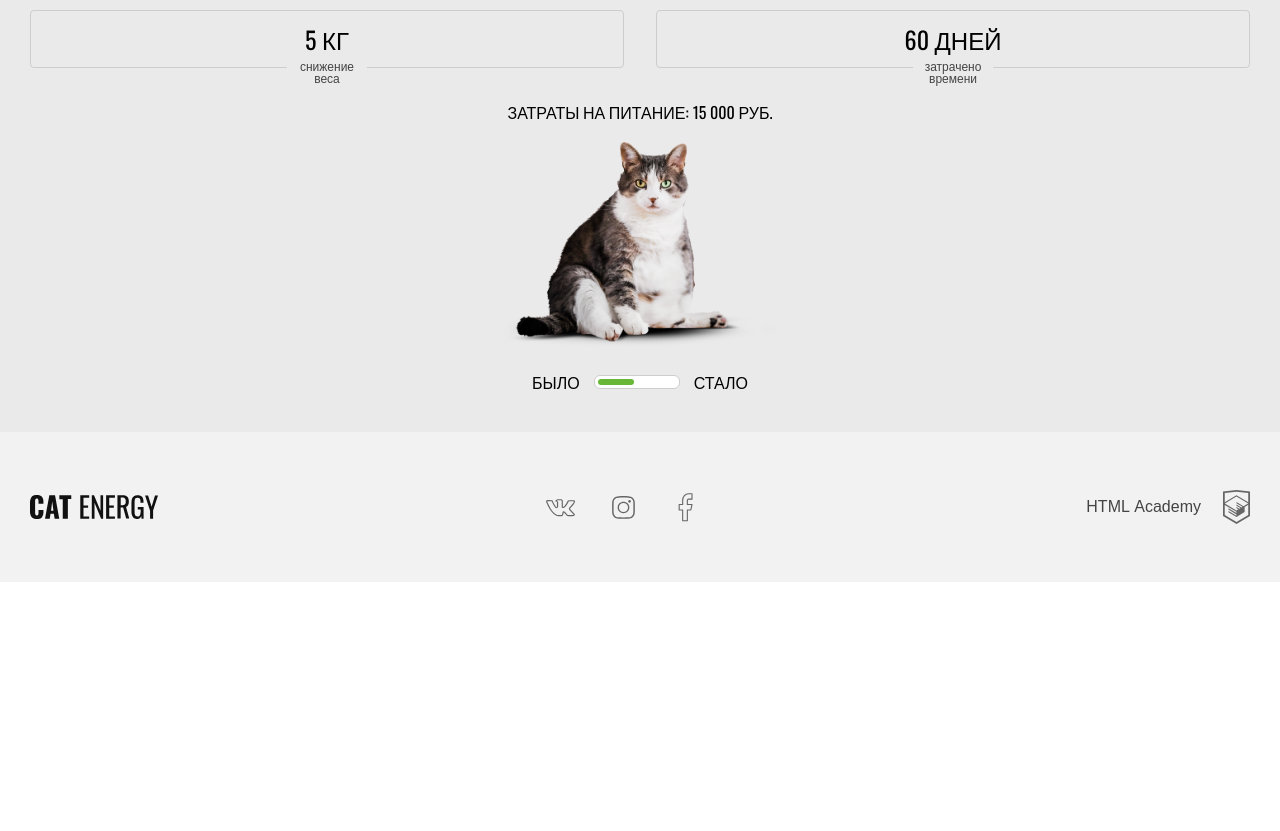
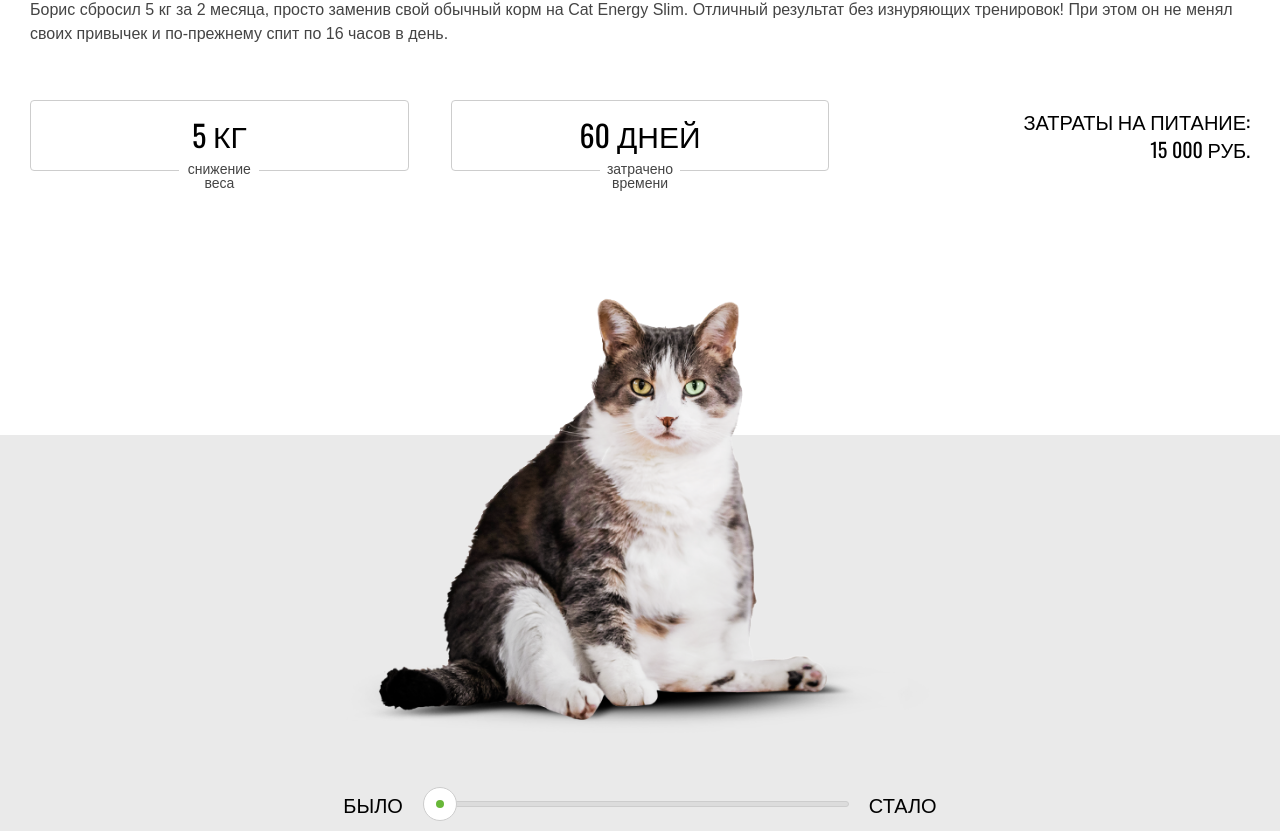
Before and after one commit to iAndreiAbramov/cat-energy-next-tailwind, a Next.js app: page / in a window 1280 px wide. Shown: the part 1889-2720 px from the top of the page. Before the commit the page ends 2471 px from the top, so only its background shows below. Built offline with nearby package versions, Linux system fonts and the light colour scheme.

Commit message:
feat: add tablet example slider and section adaptive

```diff
--- a/src/app/_sections/ExampleSection/ExampleSection.css
+++ b/src/app/_sections/ExampleSection/ExampleSection.css
@@ -10,8 +10,7 @@
         grid-template-columns: 1fr 1fr;
         grid-template-areas:
         'first second'
-        'third third'
-        ;
+        'third third';
         column-gap: 32px;
         row-gap: 32px;
     }
@@ -19,9 +18,11 @@
     .first-area {
         grid-area: first;
     }
+
     .second-area {
         grid-area: second;
     }
+
     .third-area {
         grid-area: third;
     }
@@ -55,7 +56,7 @@
         color: #444;
     }
 
-    .bordered-item_description{
+    .bordered-item_description {
         font-weight: 400;
         font-size: 24px;
         line-height: 100%;
@@ -63,4 +64,25 @@
         color: #000;
         text-transform: uppercase;
     }
+
+    @media screen(md) {
+        .dl-grid-layout {
+            grid-template-columns: repeat(3, 1fr);
+            grid-template-areas:
+                'first second third'
+            ;
+            gap: 42px;
+        }
+
+        .bordered-item_title {
+            background-color: #FFFFFF;
+            font-size: 14px;
+            line-height: 100%;
+        }
+
+        .bordered-item_description {
+            font-size: 30px;
+            line-height: 123%;
+        }
+    }
 }
--- a/src/app/_sections/ExampleSection/ExampleSection.tsx
+++ b/src/app/_sections/ExampleSection/ExampleSection.tsx
@@ -1,27 +1,48 @@
+'use client';
 import React from 'react';
 import { cn } from '@/lib/utils/cn';
+import { MobileSlider } from '@/app/_sections/ExampleSection/components/ui/MobileSlider';
+import { DesktopSlider } from '@/app/_sections/ExampleSection/components/ui/DesktopSlider';
+import { useInnerWidth } from '@/lib/hooks/useInnerWidth';
 
 import './ExampleSection.css';
-import { MobileSlider } from '@/app/_sections/ExampleSection/components/ui/Slider';
+import { Breakpoint } from '@/lib/constants/breakpoint';
 
 export const ExampleSection: React.FC = () => {
+	const innerWidth = useInnerWidth();
+
 	return (
-		<section className={cn('pb-[40px] pt-[24px]', 'bg-[#EAEAEA]')}>
-			<h2 className={cn('content-container', 'text-[36px]/[111%] font-normal text-black')}>
+		<section
+			className={cn(
+				'flex flex-col',
+				'pb-[40px] pt-[24px]',
+				'bg-[#EAEAEA]',
+				'md:bg-gradient-to-b md:from-[#FFFFFF] md:from-[58%] md:via-[#EAEAEA] md:via-[58%] md:to-[#EAEAEA]',
+			)}
+		>
+			<h2
+				className={cn(
+					'content-container',
+					'text-[36px]/[111%] font-normal text-black',
+					'md:text-[60px]/[100%]',
+				)}
+			>
 				Живой пример
 			</h2>
 			<p
 				className={cn(
 					'content-container',
 					'mt-[40px]',
+					'md:mt-[64px]',
 					'font-arial text-[14px]/[130%] text-[#444]',
+					'md:text-[16px]/[150%]',
 				)}
 			>
 				Борис сбросил 5 кг за 2 месяца, просто заменив свой обычный корм на Cat Energy Slim.
 				Отличный результат без изнуряющих тренировок! При этом он не менял своих привычек и
 				по-прежнему спит по 16 часов в день.
 			</p>
-			<dl className={cn('content-container dl-grid-layout', 'mt-[20px]')}>
+			<dl className={cn('content-container dl-grid-layout', 'mt-[20px]', 'md:mt-[54px]')}>
 				<div className={cn('first-area bordered-item')}>
 					<dd className={cn('bordered-item_description')}>5&nbsp;КГ</dd>
 					<dt className={cn('bordered-item_title')}>снижение веса</dt>
@@ -30,12 +51,20 @@ export const ExampleSection: React.FC = () => {
 					<dd className={cn('bordered-item_description')}>60&nbsp;ДНЕЙ</dd>
 					<dt className={cn('bordered-item_title')}>затрачено времени</dt>
 				</div>
-				<div className={cn('third-area', 'flex gap-1', 'uppercase')}>
+				<div
+					className={cn(
+						'third-area',
+						'flex gap-1',
+						'md:flex-col md:items-end md:gap-2 md:justify-self-end',
+						'text-[16px]/[125%] uppercase',
+						'md:text-[20px]/[100%]',
+					)}
+				>
 					<dt>Затраты на питание:</dt>
 					<dd>15 000 РУБ.</dd>
 				</div>
 			</dl>
-			<MobileSlider />
+			{innerWidth && <>{innerWidth >= Breakpoint.Md ? <DesktopSlider /> : <MobileSlider />}</>}
 		</section>
 	);
 };
--- a/src/app/_sections/ExampleSection/components/ui/Slider/MobileSlider.css
+++ b/src/app/_sections/ExampleSection/components/ui/DesktopSlider/DesktopSlider.css
@@ -3,17 +3,15 @@
 @layer components {
     .slider-text {
         font-weight: 400;
-        font-size: 16px;
-        line-height: 125%;
+        font-size: 20px;
         text-transform: uppercase;
         text-align: center;
         color: #000;
-        cursor: pointer;
     }
 
     .slider-image {
-        width: 280px;
-        height: 232px;
+        width: 592px;
+        height: 512px;
         object-fit: contain;
     }
 }
--- /dev/null
+++ b/src/app/_sections/ExampleSection/components/ui/DesktopSlider/DesktopSlider.tsx
@@ -0,0 +1,87 @@
+import React from 'react';
+import { cn } from '@/lib/utils/cn';
+import * as Slider from '@radix-ui/react-slider';
+
+import './DesktopSlider.css';
+import Image from 'next/image';
+import fatCat from '@/app/_sections/ExampleSection/assets/images/cat-fat@2x.png';
+import skinnyCat from '@/app/_sections/ExampleSection/assets/images/cat-skinny@2x.png';
+
+export const DesktopSlider: React.FC = () => {
+	const [sliderValue, setSliderValue] = React.useState([0]);
+	const percentageWidth = sliderValue[0];
+	const invertedPercentageWidth = 100 - percentageWidth;
+
+	return (
+		<div className={cn('flex flex-col items-center', 'mt-[80px]')}>
+			<div className={cn('relative', 'flex flex-col', 'h-[512px] w-[592px]')}>
+				<div
+					className={cn('absolute inset-0 z-0')}
+					style={{ clipPath: `inset(0 ${percentageWidth}% 0 0)` }}
+				>
+					<Image
+						src={fatCat}
+						width={592}
+						height={512}
+						alt="Fat cat"
+						className={cn('slider-image')}
+					/>
+				</div>
+				<div
+					className={cn('absolute inset-0 z-0')}
+					style={{ clipPath: `inset(0 0 0 ${invertedPercentageWidth}%)` }}
+				>
+					<Image
+						src={skinnyCat}
+						width={592}
+						height={512}
+						alt="Skinny cat"
+						className={cn('slider-image')}
+					/>
+				</div>
+			</div>
+			<div className={cn('flex flex-col items-center self-center', 'w-[592px]')}>
+				<div
+					className={cn(
+						'content-container',
+						'flex flex-row items-center justify-between gap-[20px]',
+						'mt-[26px]',
+					)}
+				>
+					<button className={cn('slider-text')} onClick={() => setSliderValue([0])}>
+						Было
+					</button>
+					<Slider.Root
+						defaultValue={[50]}
+						step={0.1}
+						value={sliderValue}
+						onValueChange={(value) => setSliderValue(value)}
+						className={cn('relative', 'flex items-center self-center')}
+					>
+						<Slider.Track
+							className={cn(
+								'h-[6px] w-[426px] rounded-[6px] border-[1px] border-[#cdcdcd]',
+								'bg-[#DCDCDC]',
+								'cursor-pointer',
+							)}
+						>
+							<Slider.Range />
+						</Slider.Track>
+						<Slider.Thumb
+							className={cn(
+								'relative',
+								'block h-[34px] w-[34px] rounded-full border-[1px] border-[#cdcdcd] bg-[#FFFFFF] p-[10px]',
+								'after:absolute after:inset-[12px] after:rounded-full after:bg-[#68b738]',
+								'focus-visible:outline-none',
+								'cursor-pointer',
+							)}
+						/>
+					</Slider.Root>
+					<button className={cn('slider-text')} onClick={() => setSliderValue([100])}>
+						стало
+					</button>
+				</div>
+			</div>
+		</div>
+	);
+};
--- /dev/null
+++ b/src/app/_sections/ExampleSection/components/ui/DesktopSlider/index.ts
@@ -0,0 +1 @@
+export { DesktopSlider } from './DesktopSlider';
--- /dev/null
+++ b/src/app/_sections/ExampleSection/components/ui/MobileSlider/MobileSlider.css
@@ -0,0 +1,32 @@
+@tailwind components;
+
+@layer components {
+    .slider-button{
+        font-weight: 400;
+        font-size: 16px;
+        line-height: 125%;
+        text-transform: uppercase;
+        text-align: center;
+        color: #000;
+        cursor: pointer;
+        transition: opacity 0.3s linear;
+
+        &:hover {
+            opacity: 70%;
+        }
+
+        &:active {
+            opacity: 30%;
+        }
+
+        &:focus-visible {
+            outline: none;
+        }
+    }
+
+    .slider-image {
+        width: 280px;
+        height: 232px;
+        object-fit: scale-down;
+    }
+}
--- a/src/app/_sections/ExampleSection/components/ui/Slider/MobileSlider.tsx
+++ b/src/app/_sections/ExampleSection/components/ui/MobileSlider/MobileSlider.tsx
@@ -13,10 +13,16 @@ export const MobileSlider: React.FC = () => {
 	const [sliderValue, setSliderValue] = useState([0]);
 
 	return (
-		<div className={cn('flex flex-col items-center')}>
-			<div className={cn('relative', 'flex flex-col', 'h-[232px] w-[280px]')}>
+		<div className={cn('flex flex-col items-center', 'mt-[40px]')}>
+			<div
+				className={cn(
+					'relative',
+					'flex flex-col items-center justify-center',
+					'h-[260px] w-[280px]',
+				)}
+			>
 				<div
-					className={cn('absolute inset-0 z-0', {
+					className={cn('absolute inset-0 z-0', 'flex flex-col', {
 						hidden: sliderValue[0] === 100,
 					})}
 				>
@@ -29,7 +35,7 @@ export const MobileSlider: React.FC = () => {
 					/>
 				</div>
 				<div
-					className={cn('absolute inset-0 z-0', {
+					className={cn('absolute inset-0 z-0', 'flex flex-col', {
 						hidden: sliderValue[0] === 0,
 					})}
 				>
@@ -43,7 +49,7 @@ export const MobileSlider: React.FC = () => {
 				</div>
 			</div>
 			<div className={cn('content-container', 'flex justify-center gap-[14px]', 'mt-[16px]')}>
-				<button className={cn('slider-text')} onClick={() => setSliderValue([0])}>
+				<button className={cn('slider-button')} onClick={() => setSliderValue([0])}>
 					Было
 				</button>
 				<Slider.Root
@@ -75,7 +81,7 @@ export const MobileSlider: React.FC = () => {
 						)}
 					/>
 				</Slider.Root>
-				<button className={cn('slider-text')} onClick={() => setSliderValue([100])}>
+				<button className={cn('slider-button')} onClick={() => setSliderValue([100])}>
 					стало
 				</button>
 			</div>
--- a/src/lib/constants/breakpoint.ts
+++ b/src/lib/constants/breakpoint.ts
@@ -1,6 +1,6 @@
 export const Breakpoint = {
-	Md: '768px',
-	Lg: '1024px',
-	Xl: '1280px',
-	['2Xl']: '1536px',
-};
+	Md: 768,
+	Lg: 1024,
+	Xl: 1280,
+	['2Xl']: 1536,
+} as const;
--- a/src/lib/hooks/useInnerWidth.ts
+++ b/src/lib/hooks/useInnerWidth.ts
@@ -20,7 +20,6 @@ export const useInnerWidth = (): number | null => {
 
 		return () => {
 			window.removeEventListener('resize', updateInnerWidth);
-			window.removeEventListener('load', () => setInnerWidth(window.innerWidth));
 		};
 	});
 
```
Also changed, not shown: src/app/_sections/ExampleSection/components/ui/MobileSlider/index.ts (renamed from src/app/_sections/ExampleSection/components/ui/Slider/index.ts).
